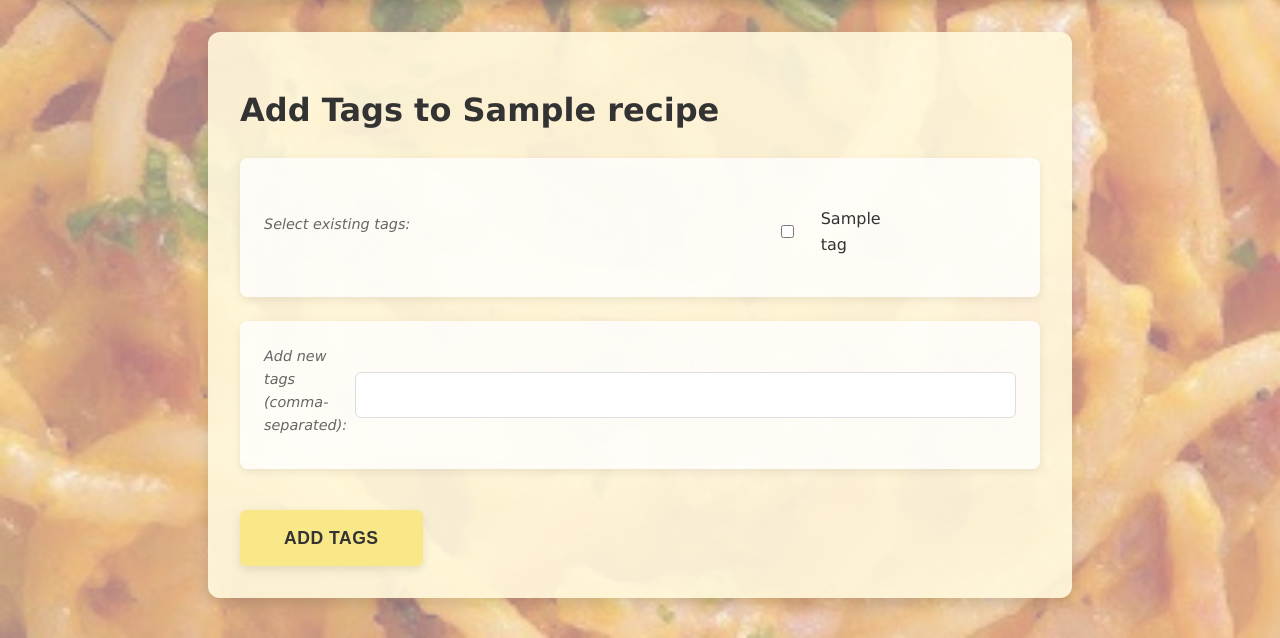
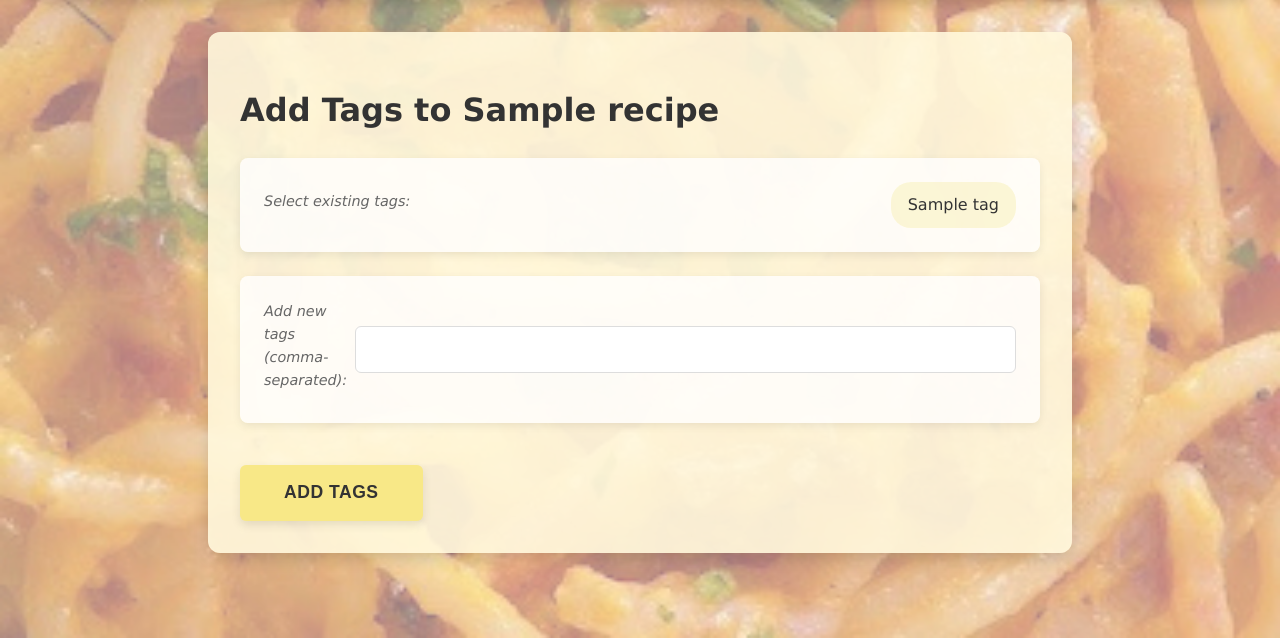
Before and after one commit to MySTerY1747/FlavorFolio, a Django app: page /recipe/1/add_tags/ in a window 1280 px wide. Shown: the part 162-800 px from the top of the page. Run offline with Django 5.2, Linux system fonts and the light colour scheme; a user stored in the database is signed in; tables that the repository leaves empty hold one stand-in row (values such as "Sample post"); some libraries are stand-ins or nearby versions.

Commit message:
add styling to add_tags page

```diff
--- a/flavorfolio/static/stylesheets/recipe_styles.css
+++ b/flavorfolio/static/stylesheets/recipe_styles.css
@@ -468,7 +468,6 @@ input[type="file"]:hover {
     justify-content: center;
 }
 
-/* Comment Form Styles */
 .add-comment-button {
     background-color: #4CAF50 !important;
     color: white !important;
--- a/flavorfolio/templates/recipes/add_tags.html
+++ b/flavorfolio/templates/recipes/add_tags.html
@@ -6,7 +6,6 @@
 {% block header_block %}
 <img src="{% static 'images/headers/homepage_header.png'%}"/>
 {% endblock %}
-
 
 {% block body_block %}
 <link rel="stylesheet" href="{% static 'stylesheets/upload_recipe_styles.css' %}">
@@ -17,11 +16,14 @@
         {% csrf_token %}
         <div class="form-field">
             <span class="help-text">{{ form.existing_tags.help_text }}</span>
-            <ul class="checkbox-list">
-                {% for checkbox in form.existing_tags %}
-                    <li>{{ checkbox }}</li>
+            <div class="tag-checkboxes">
+                {% for tag in form.existing_tags %}
+                    <label class="tag-checkbox">
+                        {{ tag.tag }}
+                        <span class="custom-checkbox">{{ tag.choice_label }}</span>
+                    </label>
                 {% endfor %}
-            </ul>
+            </div>
             {{ form.existing_tags.errors }}
         </div>
         <div class="form-field">
```
